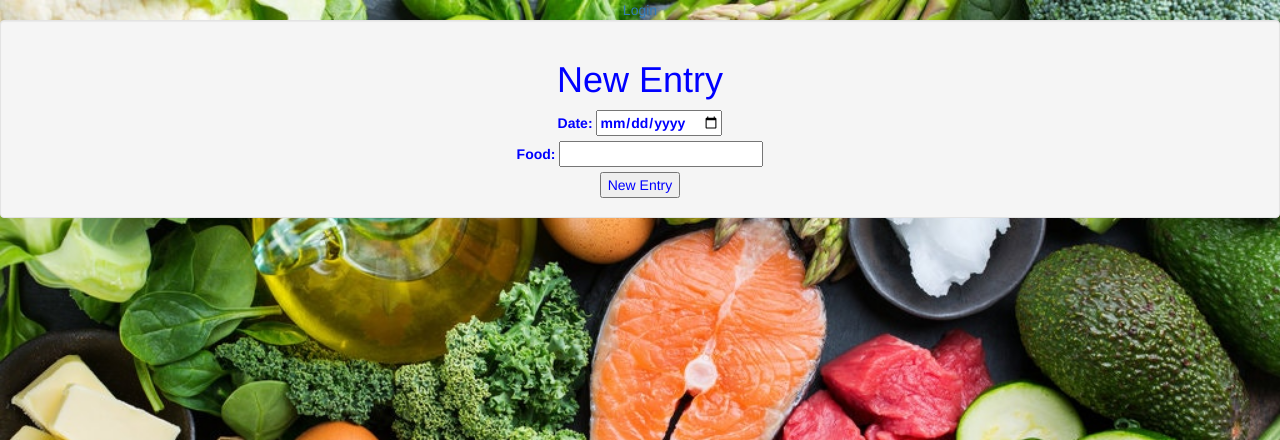
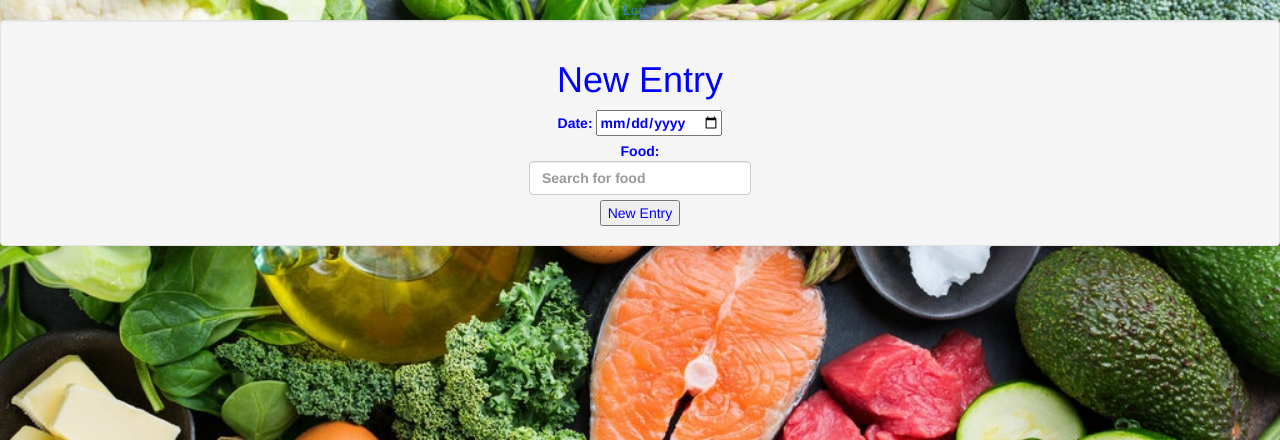
Before and after one commit to EpicRowan/Keto-Tracker, a Flask app: page /users/1/new in a window 1280 px wide. Shown: the top 440 px of the page. Run offline with Flask 2, Linux system fonts and the light colour scheme; some libraries are stand-ins or nearby versions.

Commit message:
Added search bar to food entry page

```diff
--- a/templates/entry.html
+++ b/templates/entry.html
@@ -15,11 +15,11 @@
       </label>
     </div>
 
-    <div>
-      <label>Food:
-        <input type="text" name="food" required>
-      </label>
-    </div>
+<!-- Search form -->
+<div class="md-form mt-0">
+  <label>Food:
+  <input class="form-control" type="text" name="food"placeholder="Search for food" aria-label="Search for food"></label>
+</div>
 
     <div>
       <input type="submit" value="New Entry">
```
